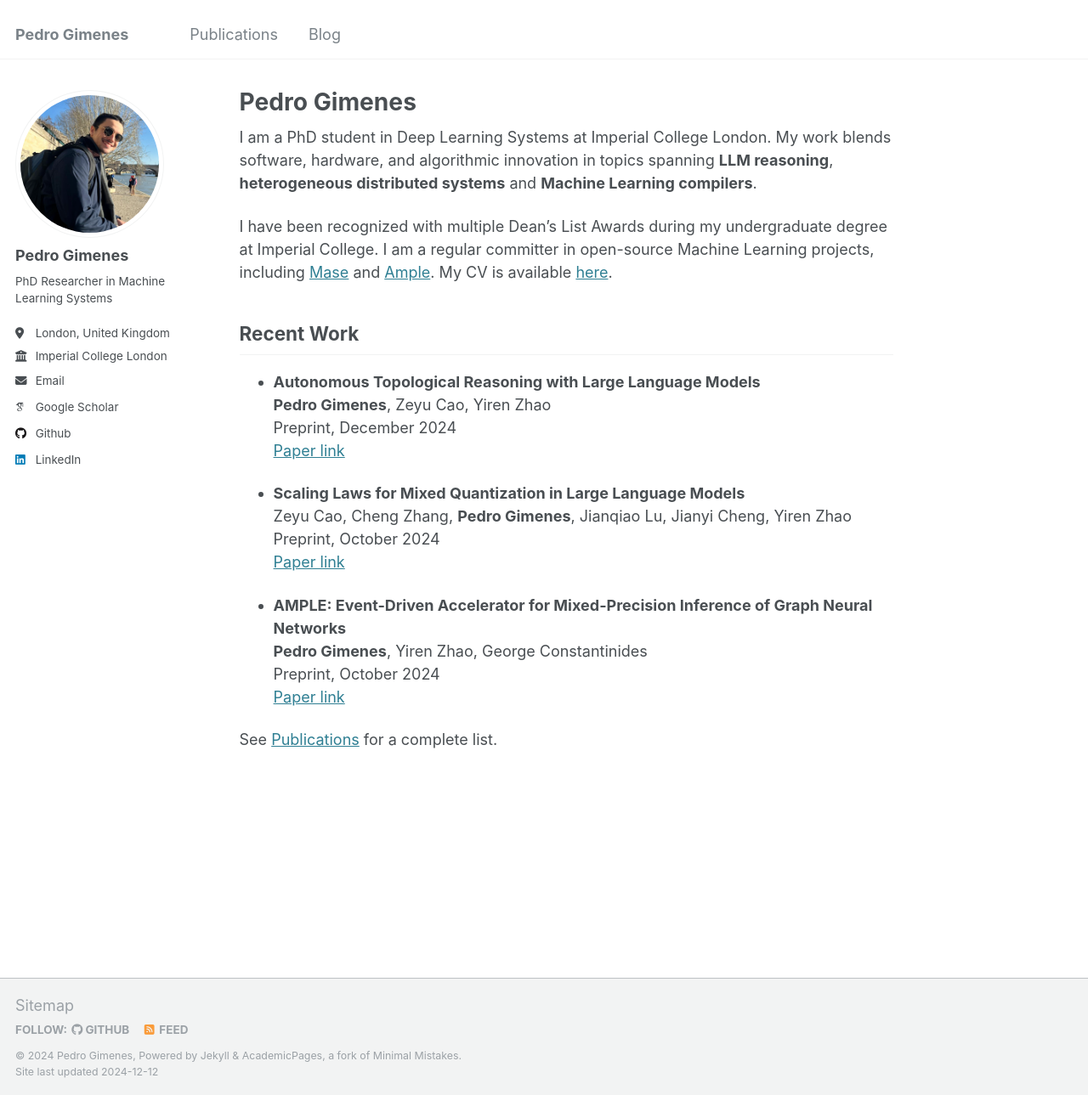
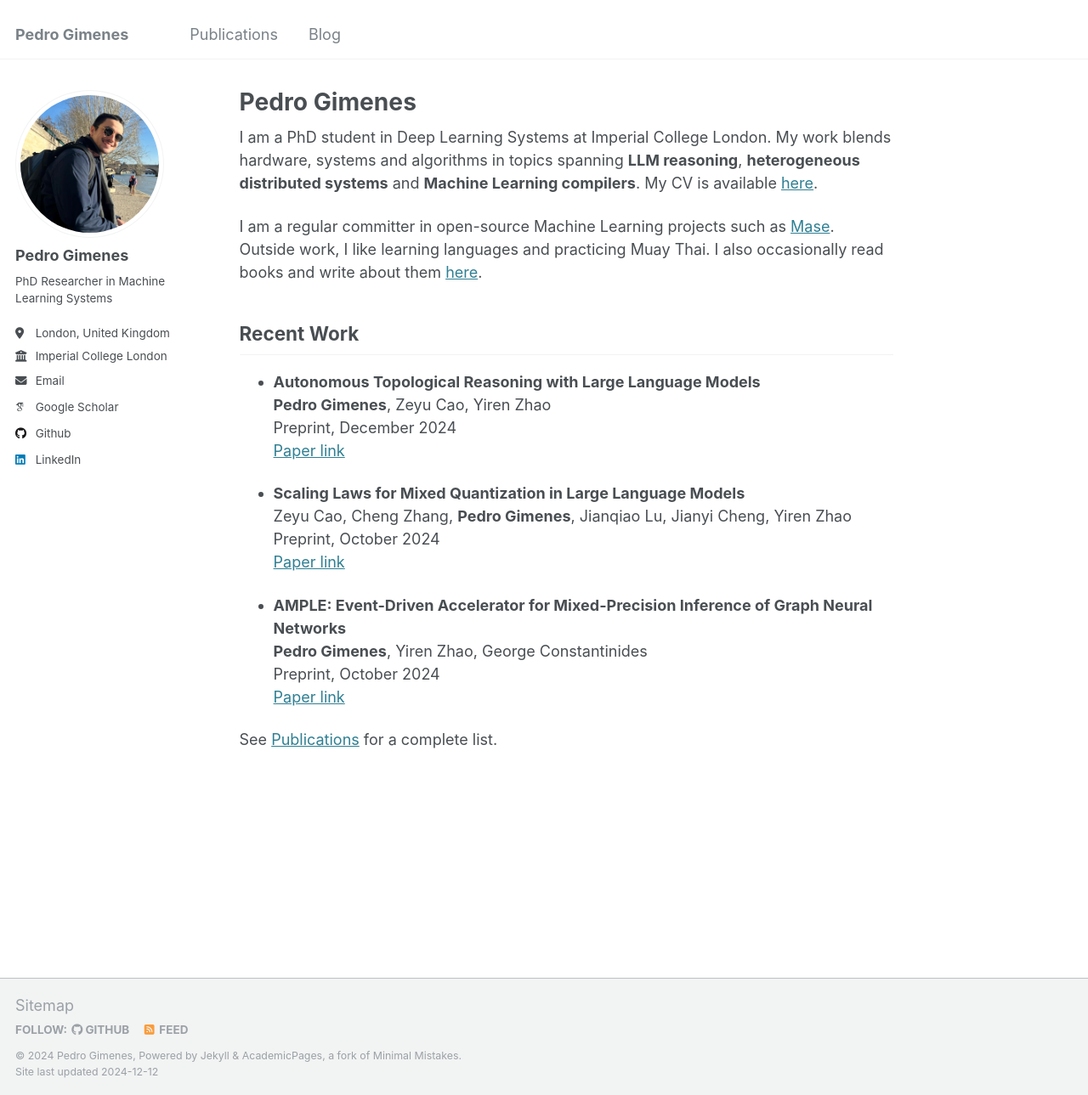
Before and after one commit to pgimenes/pgimenes.github.io, a Jekyll site: the page built from _pages/about.md, in a window 1280 px wide and 1289 px high. Shown: the whole window at 85% size. Built offline with Jekyll 4.4.1, drawn with Linux system fonts in a browser that asks for light colours; some web fonts are replaced.

Commit message:
minor changes

```diff
--- a/_pages/about.md
+++ b/_pages/about.md
@@ -7,9 +7,9 @@ redirect_from:
   - /about.html
 ---
 
-I am a PhD student in Deep Learning Systems at Imperial College London. My work blends software, hardware, and algorithmic innovation in topics spanning **LLM reasoning**, **heterogeneous distributed systems** and **Machine Learning compilers**.
+I am a PhD student in Deep Learning Systems at Imperial College London. My work blends hardware, systems and algorithms in topics spanning **LLM reasoning**, **heterogeneous distributed systems** and **Machine Learning compilers**. My CV is available [here](https://pgimenes.github.io/files/Pedro_Gimenes_CV.pdf).
 
-I have been recognized with multiple Dean's List Awards during my undergraduate degree at Imperial College. I am a regular committer in open-source Machine Learning projects, including [Mase](https://github.com/DeepWok/mase) and [Ample](https://github.com/pgimenes/ample). My CV is available [here](https://pgimenes.github.io/files/Pedro_Gimenes_CV.pdf).
+I am a regular committer in open-source Machine Learning projects such as [Mase](https://github.com/DeepWok/mase). Outside work, I like learning languages and practicing Muay Thai. I also occasionally read books and write about them [here](https://pgimenes.github.io/blog/).
 
 Recent Work
 -------------------------
@@ -17,7 +17,7 @@ Recent Work
 - **Autonomous Topological Reasoning with Large Language Models**
   **Pedro Gimenes**, Zeyu Cao, Yiren Zhao
   Preprint, December 2024
-  [Paper link](https://arxiv.org/abs/2410.06722)
+  [Paper link](https://pgimenes.github.io/files/autonomous-topological-reasoning.pdf)
 
 - **Scaling Laws for Mixed Quantization in Large Language Models**
   Zeyu Cao, Cheng Zhang, **Pedro Gimenes**, Jianqiao Lu, Jianyi Cheng, Yiren Zhao
@@ -27,7 +27,7 @@ Recent Work
 - **AMPLE: Event-Driven Accelerator for Mixed-Precision Inference of Graph Neural Networks**
   **Pedro Gimenes**, Yiren Zhao, George Constantinides
   Preprint, October 2024
-  [Paper link](https://arxiv.org/abs/2410.06722)
+  [Paper link](https://pgimenes.github.io/files/ample.pdf)
 
 
 See [Publications](https://pgimenes.github.io/publications/) for a complete list.
```
Also changed, not shown: _publications/autonomous-topological-reasoning.md (+1 -1 lines), 1 other file.
